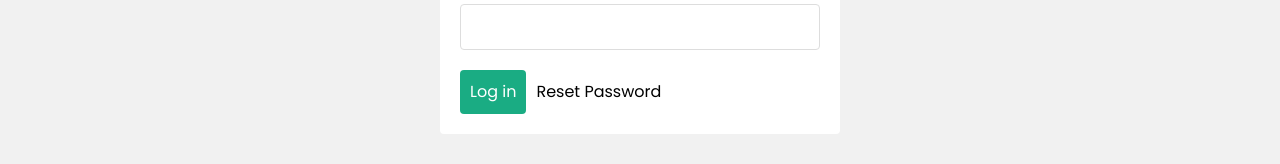
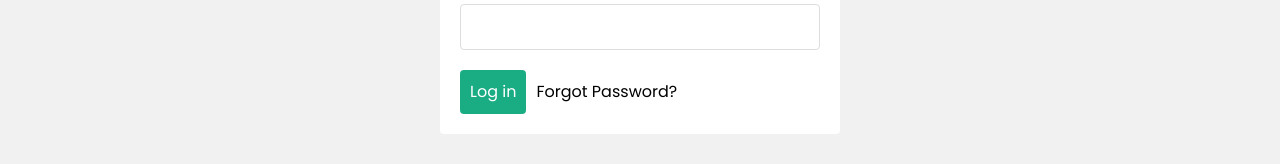
Before and after one commit to yuhaochua/NTUMoon, a React (Create React App) app in the folder frontend/: page /login in a window 1280 px wide. Shown: the part 292-456 px from the top of the page. Built offline with nearby package versions, Linux system fonts and the light colour scheme.

Commit message:
Update Login.js

```diff
--- a/frontend/src/pages/Login.js
+++ b/frontend/src/pages/Login.js
@@ -24,7 +24,7 @@ const Login = () => {
             <input type="password" onChange={(e) => setPassword(e.target.value)} value={password}/>
             <button disabled={isLoading}>Log in</button>
             <Link to="/sendEmail">
-                <button className ="resetPassword" >Reset Password</button>
+                <button className ="resetPassword" >Forgot Password?</button>
             </Link>
 
             {error && <div className="error">{error}</div>}
```
